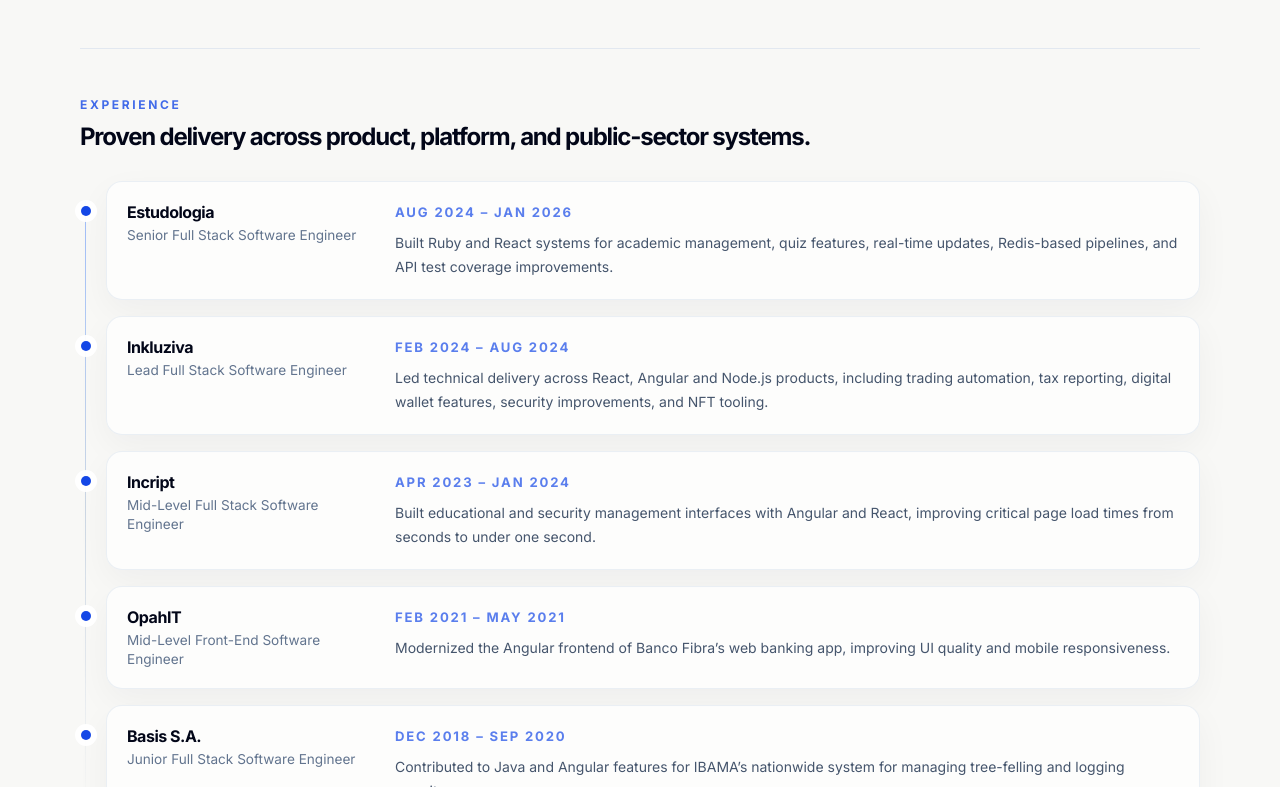
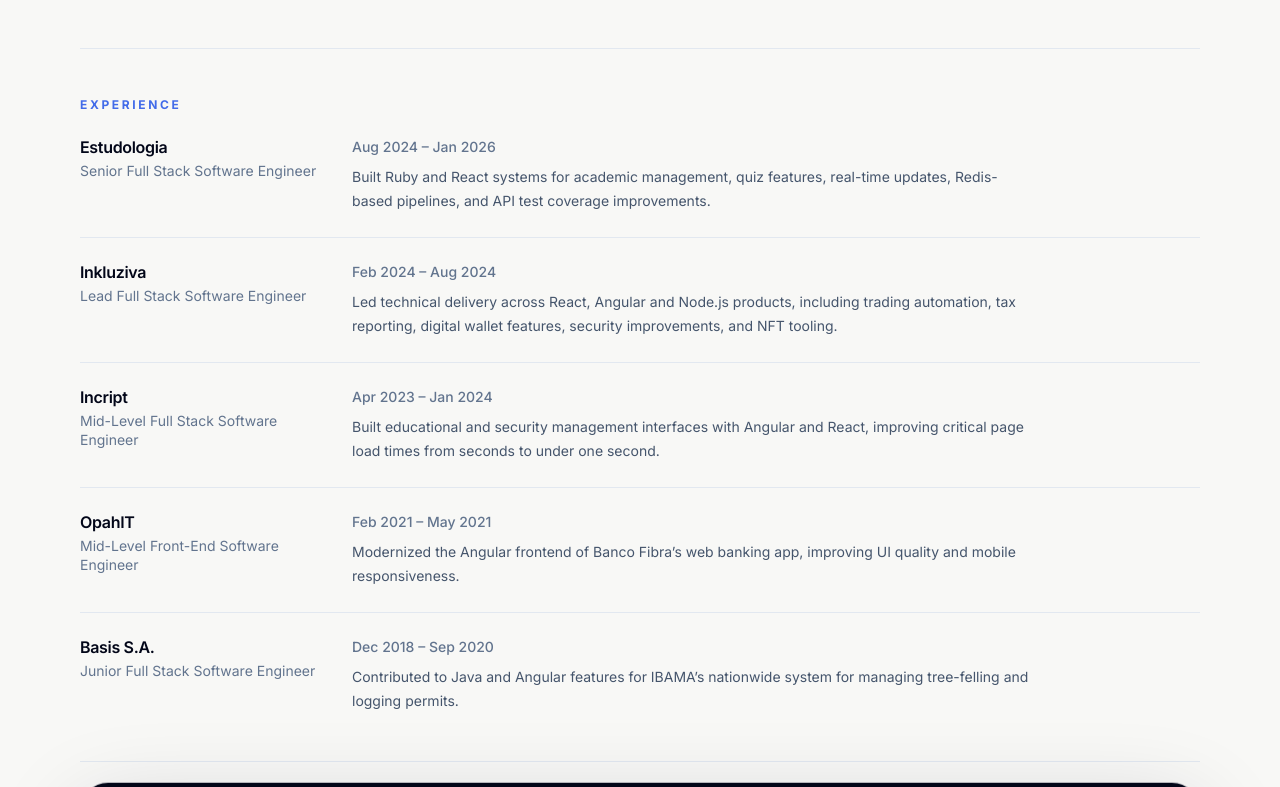
Before and after one commit to mauricio-azevedo/portfolio, a React (Vite) app: page / in a window 1280 px wide. Shown: the part 933-1720 px from the top of the page. Built offline with nearby package versions, Linux system fonts and the light colour scheme.

Commit message:
Simplify experience layout

```diff
--- a/src/components/Experience.tsx
+++ b/src/components/Experience.tsx
@@ -5,28 +5,26 @@ export function Experience() {
   return (
     <section id="experience" className="min-w-0" aria-labelledby="experience-title">
       <SectionLabel>Experience</SectionLabel>
-      <h2 id="experience-title" className="mt-2 text-2xl font-bold tracking-[-0.05em] text-slate-950">
-        Proven delivery across product, platform, and public-sector systems.
+      <h2 id="experience-title" className="sr-only">
+        Experience
       </h2>
 
-      <div className="relative mt-7 grid gap-4 pl-[26px] before:absolute before:bottom-5 before:left-[5px] before:top-5 before:w-px before:bg-gradient-to-b before:from-blue-600/40 before:via-slate-300 before:to-transparent before:content-['']">
+      <div className="mt-6 divide-y divide-slate-200">
         {experiences.map((experience) => (
           <article
             key={`${experience.company}-${experience.period}`}
-            className="relative grid grid-cols-[240px_1fr] gap-7 rounded-2xl border border-slate-200/70 bg-white/70 p-5 shadow-[0_12px_35px_rgba(15,23,42,0.045)] before:absolute before:left-[-26px] before:top-6 before:size-2.5 before:rounded-full before:bg-blue-700 before:shadow-[0_0_0_6px_rgba(255,255,255,0.95)] before:content-[''] max-[720px]:grid-cols-1 max-[720px]:gap-2"
+            className="grid grid-cols-[240px_1fr] gap-8 py-6 first:pt-0 last:pb-0 max-[720px]:grid-cols-1 max-[720px]:gap-2"
           >
             <div>
-              <h3 className="m-0 text-base font-bold leading-tight tracking-[-0.03em] text-slate-950">
+              <h3 className="m-0 text-base font-semibold leading-tight tracking-[-0.02em] text-slate-950">
                 {experience.company}
               </h3>
-              <span className="mt-1 block text-[0.85rem] leading-snug text-slate-500">{experience.role}</span>
+              <span className="mt-1 block text-sm leading-snug text-slate-500">{experience.role}</span>
             </div>
 
             <div>
-              <p className="m-0 text-[0.82rem] font-bold uppercase tracking-[0.14em] text-blue-700/70">
-                {experience.period}
-              </p>
-              <p className="m-0 mt-2 text-sm leading-6 text-slate-600">{experience.description}</p>
+              <p className="m-0 text-sm font-medium text-slate-500">{experience.period}</p>
+              <p className="m-0 mt-2 max-w-[680px] text-sm leading-6 text-slate-600">{experience.description}</p>
             </div>
           </article>
         ))}
```
